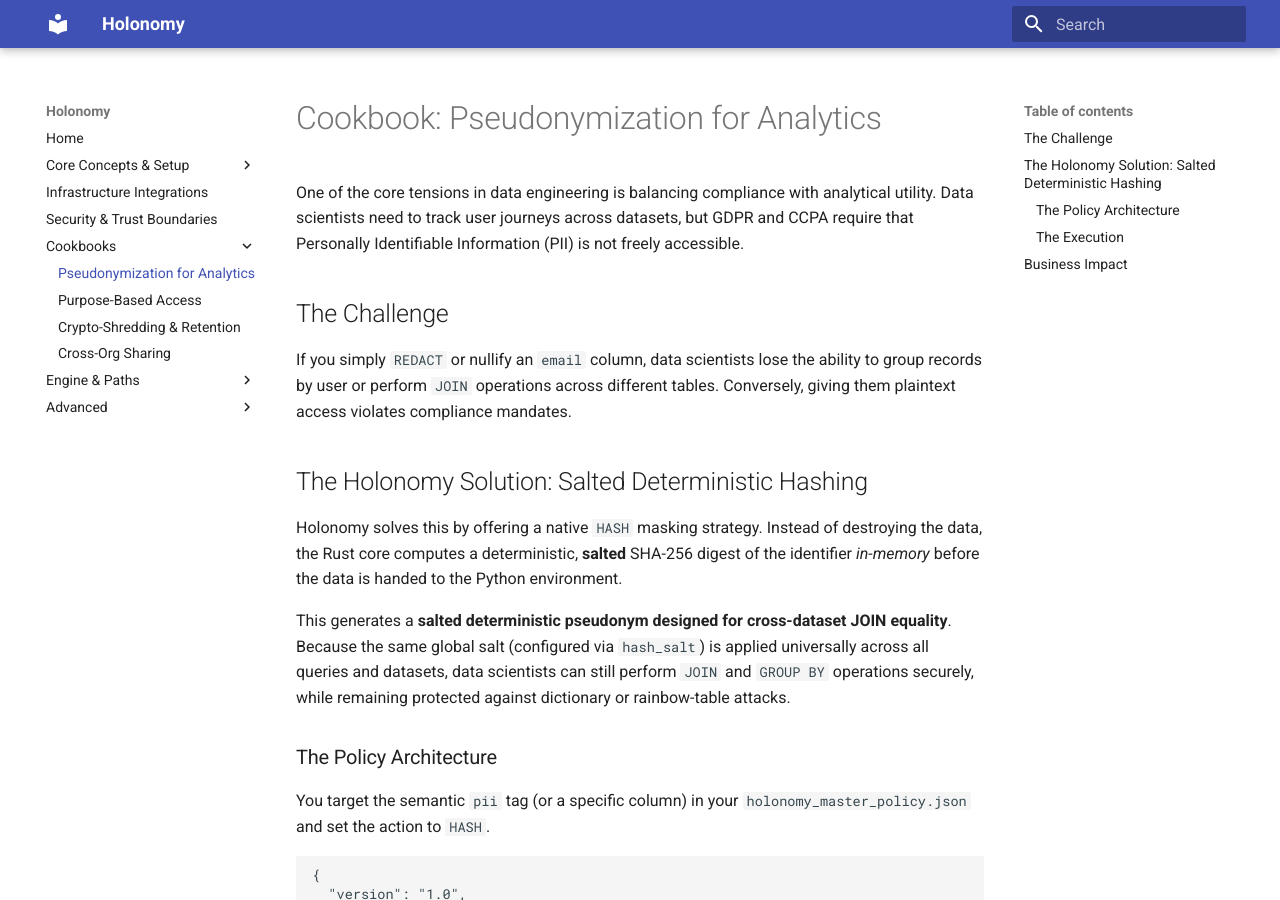
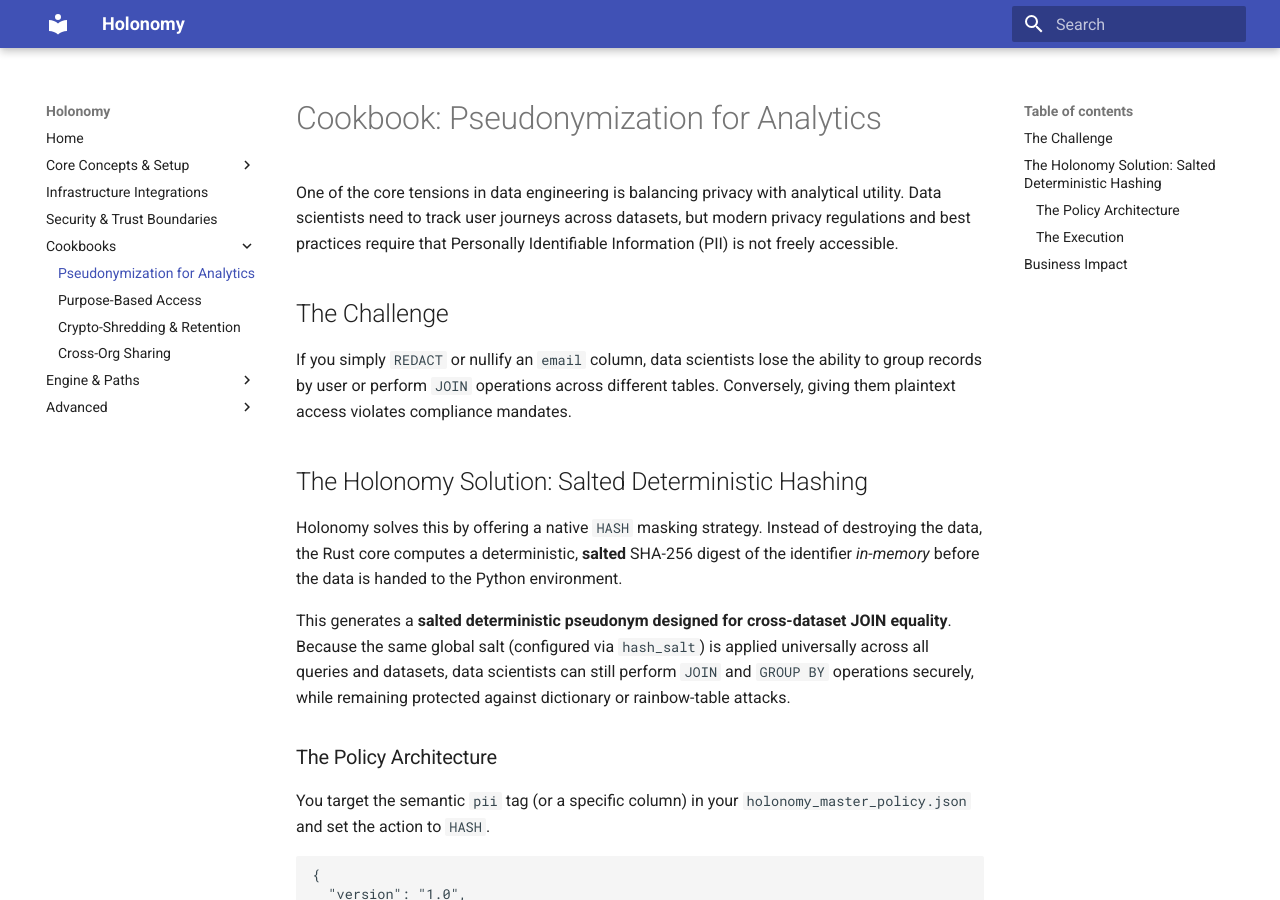
Before and after one commit to kpruntov/holonomy-source, an MkDocs documentation site: the page built from docs/cookbook_pseudonymization.md, in a window 1280 px wide and 900 px high. Built offline with MkDocs 1.6.1 and Material for MkDocs 9.7.7, drawn with Linux system fonts in a browser that asks for light colours; some of the changed text lies outside the part shown.

```diff
--- a/docs/cookbook_pseudonymization.md
+++ b/docs/cookbook_pseudonymization.md
@@ -1,6 +1,6 @@
 # Cookbook: Pseudonymization for Analytics
 
-One of the core tensions in data engineering is balancing compliance with analytical utility. Data scientists need to track user journeys across datasets, but GDPR and CCPA require that Personally Identifiable Information (PII) is not freely accessible.
+One of the core tensions in data engineering is balancing privacy with analytical utility. Data scientists need to track user journeys across datasets, but modern privacy regulations and best practices require that Personally Identifiable Information (PII) is not freely accessible.
 
 ## The Challenge
 If you simply `REDACT` or nullify an `email` column, data scientists lose the ability to group records by user or perform `JOIN` operations across different tables. Conversely, giving them plaintext access violates compliance mandates.
@@ -50,4 +50,4 @@ user_spend = df.group_by("email").agg(pl.col("amount").sum())
 
 ## Business Impact
 - **Maintained Utility**: Analysts can still perform primary-key joins and behavioral clustering.
-- **Compliance Guarantee**: The raw PII never enters the analyst's constructed data frame, perfectly satisfying GDPR pseudonymization requirements.
+- **Privacy Guardrail**: The raw PII never enters the analyst's constructed data frame, aligning with robust pseudonymization practices.
--- a/overrides/main.html
+++ b/overrides/main.html
@@ -188,7 +188,7 @@
                     Holonomy is currently in its final stages of development. The source code is made available under the <a href="https://github.com/kpruntov/holonomy-source/blob/main/LICENSE" style="color: var(--lapis);">Business Source License (BSL 1.1)</a>.
                 </p>
                 <p style="max-width: 900px; margin: 0 auto 1.5rem auto; font-size: 1.15rem;">
-                    Although the standard commercial license will be priced at <strong>$3,000 / year</strong>, we are currently issuing Early Adopter licenses completely free of charge (<strong>$0</strong>), valid for full production use until <strong>June 1, 2027</strong>.
+                    Although Holonomy requires a commercial license for production use, we are currently offering Early Adopter licenses completely free of charge, valid for full production use until <strong>June 1, 2027</strong>.
                 </p>
                 <p style="font-size: 1.5rem; font-family: 'Oswald', sans-serif; font-style: italic; margin-top: 1rem;">
                     Reach out for early access keys and inquiries: <br>
```
Also changed, not shown: README.md (+8 -1 lines), docs/cookbook_cross_org.md (+1 -1 lines).
